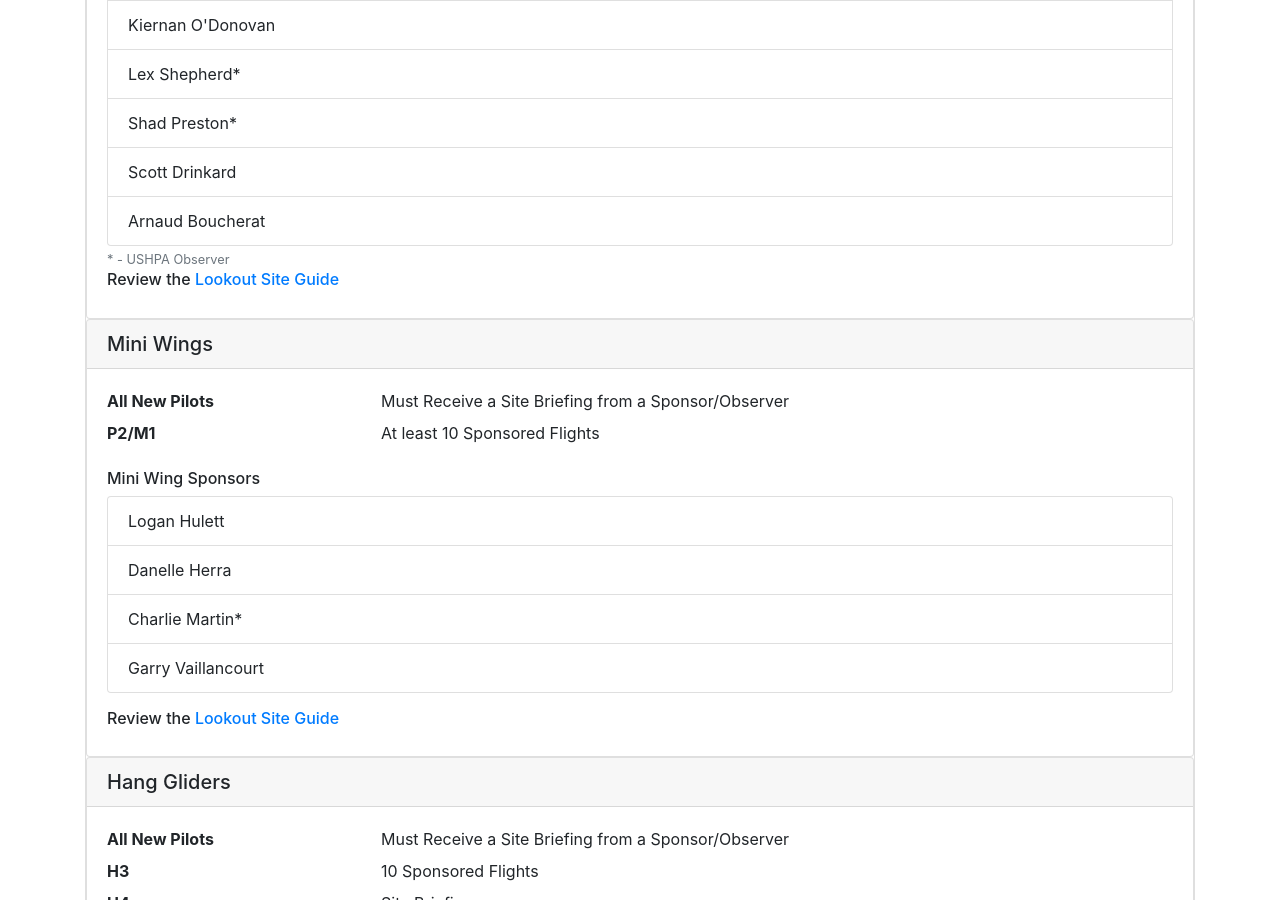
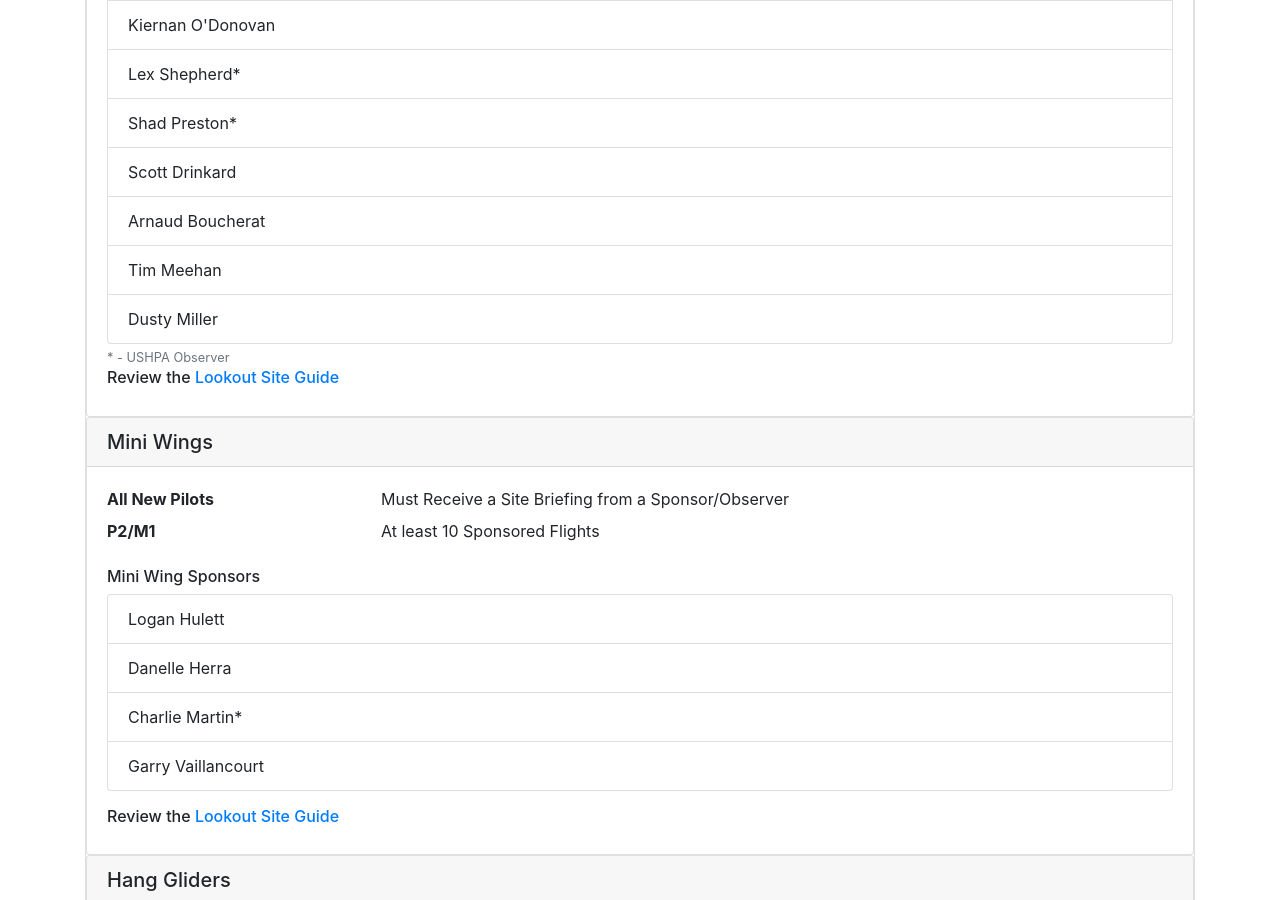
Before and after one commit to rmhpa/rmhpa.github.io, a Jekyll site: the page built from lookout-sponsorship.html, in a window 1280 px wide and 900 px high, scrolled down 2242 px. Built offline with Jekyll 4.4.1, drawn with Linux system fonts in a browser that asks for light colours; nearby versions of some CDN libraries.

Commit message:
added-sponsors

```diff
--- a/lookout-sponsorship.html
+++ b/lookout-sponsorship.html
@@ -103,6 +103,8 @@ permalink: /lookout-sponsorship/
     <li class="list-group-item">Shad Preston*</li>
     <li class="list-group-item">Scott Drinkard</li>
     <li class="list-group-item">Arnaud Boucherat</li>
+    <li class="list-group-item">Tim Meehan</li>
+    <li class="list-group-item">Dusty Miller</li>
   </ul>
 
 <small class="text-muted">* - USHPA Observer</small>
```
